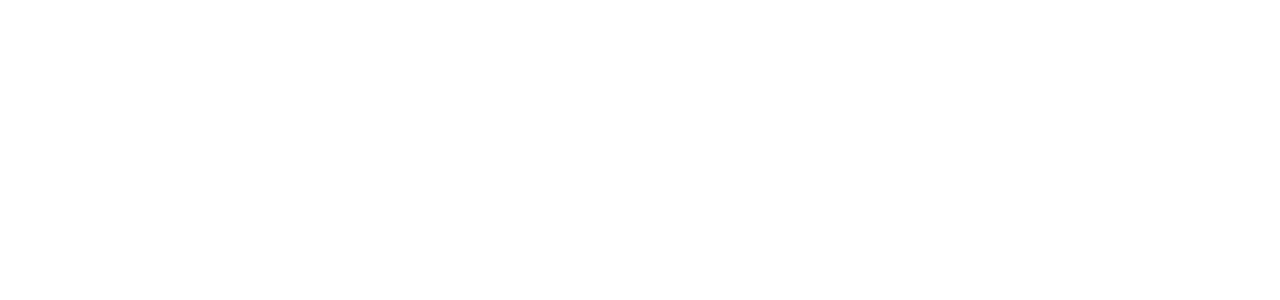
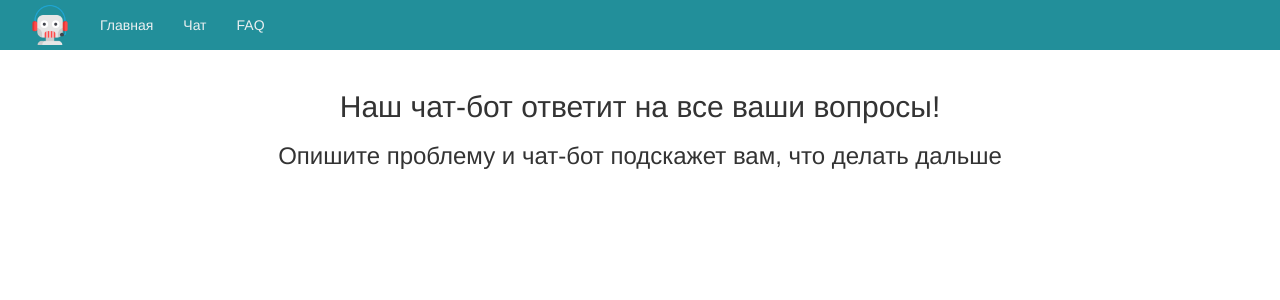
Before and after one commit to sanyapalmero/directum-chat-bot-preparing, a Django app: page / in a window 1280 px wide. Before the commit the part shown is empty. Shown: the top 300 px of the page. Run offline with Django 3.2, Linux system fonts and the light colour scheme; some libraries are stand-ins or nearby versions.

Commit message:
Add main page

```diff
--- a/templates/chat/index.html
+++ b/templates/chat/index.html
@@ -1,11 +1,8 @@
-<!DOCTYPE html>
-<html>
-<head>
-    <meta charset="utf-8">
-    <meta name="viewport" content="width=device-width, initial-scale=1.0">
-    <title>Chatbot</title>
-</head>
-<body>
+{% extends "templates.html" %}
 
-</body>
-</html>
+{% block content %}
+<div style="text-align:center" class="starter-template">
+    <h2>Наш чат-бот ответит на все ваши вопросы!</h2>
+    <h3>Опишите проблему и чат-бот подскажет вам, что делать дальше</h3>
+</div>
+{% endblock %}
--- /dev/null
+++ b/templates/templates.html
@@ -0,0 +1,35 @@
+{% load static %}
+<!DOCTYPE html>
+<html>
+<head>
+    <meta charset="utf-8">
+    <meta name="viewport" content="width=device-width, initial-scale=1.0">
+    <link rel="stylesheet" href="https://use.fontawesome.com/releases/v5.4.1/css/all.css" integrity="sha384-5sAR7xN1Nv6T6+dT2mhtzEpVJvfS3NScPQTrOxhwjIuvcA67KV2R5Jz6kr4abQsz" crossorigin="anonymous">
+    <link rel="icon" type="image/png" href="{% static "img/logo.png" %}" />
+    <link rel="stylesheet" href="{% static "/bootstrap/css/bootstrap.min.css" %}"/>
+    <script src="{% static "/bootstrap/js/jquery.js" %}"></script>
+    <script src="{% static "/bootstrap/js/bootstrap.min.js" %}"></script>
+    <title>Chatbot</title>
+</head>
+<body>
+    <div style="border:none; border-radius: 0;"  class="navbar navbar-default" role="navigation">
+        <div class="container-fluid">
+            <div class="collapse navbar-collapse" id="navbar-main">
+                <div class="navbar-header">
+                    <a class="navbar-brand" href="">
+                        <img style="height:40px; margin-top: -10px;" src="/static/img/logo.png">
+                    </a>
+                </div>
+                <ul class="nav navbar-nav">
+                    <li><a href="#">Главная</a></li>
+                    <li><a href="#">Чат</a></li>
+                    <li><a href="#">FAQ</a></li>
+                </ul>
+            </div>
+        </div>
+    </div>
+    <div class="container">
+        {% block content %}{% endblock %}
+    </div>
+</body>
+</html>
```
